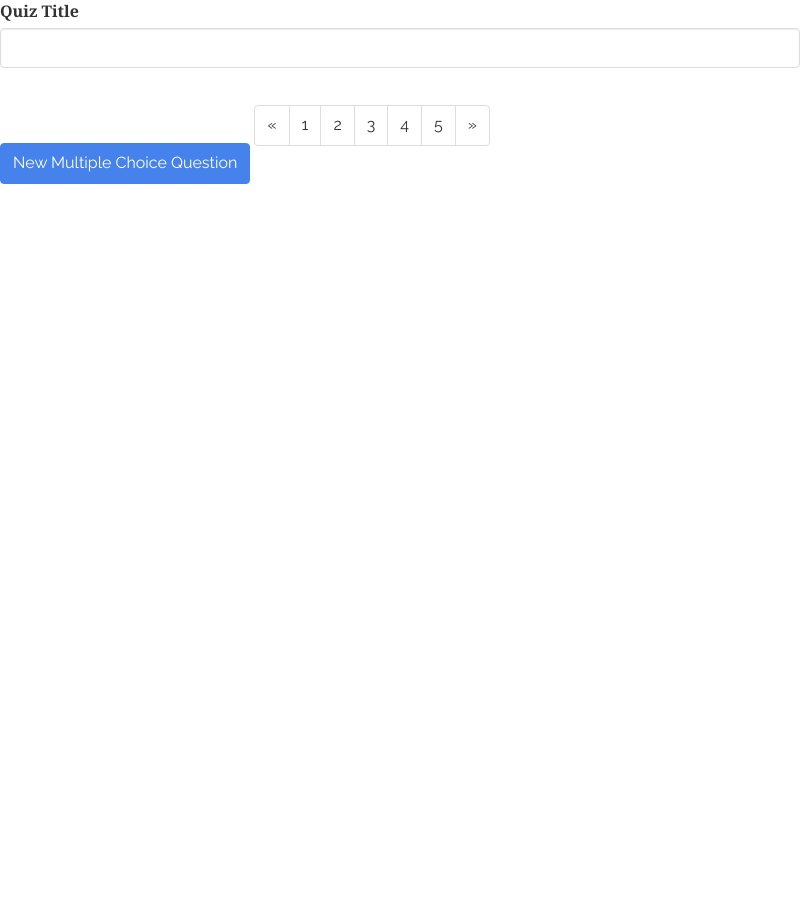
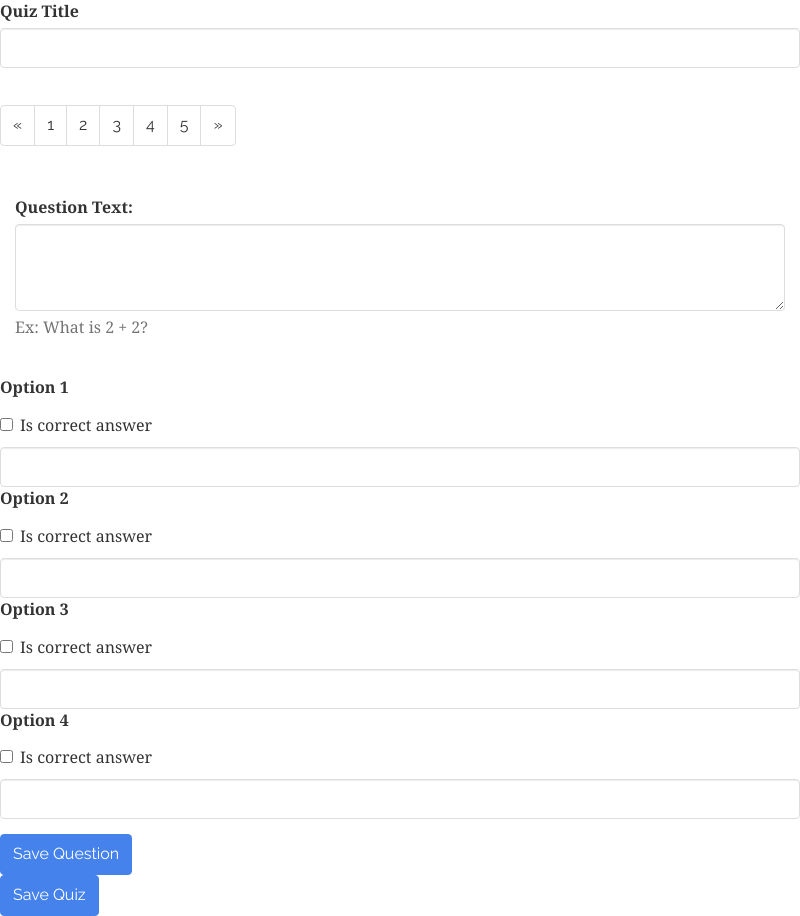
Before and after one commit to SleepyStrix/OpenClicker, an Electron app: page index.html in a window 800 px wide. Both pictures are taken after a click on the link "Build a quiz!". Before the commit the page ends 800 px from the top, so only its background shows below. Drawn offline with nearby package versions, Linux system fonts and the light colour scheme.

Commit message:
basic quiz building in, 5 questions for now

```diff
--- a/index.html
+++ b/index.html
@@ -25,36 +25,33 @@
 		and Electron <script>document.write(process.versions.electron)</script>.-->
 		<!--button type="button" onclick="test();">Build a quiz!</button-->
 		<br>
-		<a href="#" class="btn btn-primary btn-lg" onclick="switch_div('main_menu','quiz_builder');">
+		<a href="#" class="btn btn-primary btn-lg" onclick="open_quiz_builder();">
 		Build a quiz!
 		</a>
 	</div>
 
 	<div id ="quiz_builder">
 		<script>
-			var quiz = new_quiz();
-			console.log(quiz);
+			var active_question = 1;
 		</script>
 		<div class="form-group">
 			<label class="control-label" for="quiz_title">Quiz Title</label>
 			<input class="form-control" id="quiz_title" type="text">
 		</div>
 
-		<a href="#" class="btn btn-primary" onclick="show_div('question_builder_mc');">
+		<!--a href="#" class="btn btn-primary" onclick="show_div('question_builder_mc');">
 		New Multiple Choice Question
-		</a>
+		</a-->
 
 		<ul class="pagination">
 		  <li><a href="#">&laquo;</a></li>
-		  <li><a href="#">1</a></li>
-		  <li><a href="#">2</a></li>
-		  <li><a href="#">3</a></li>
-		  <li><a href="#">4</a></li>
-		  <li><a href="#">5</a></li>
+		  <li onclick="onclick_question_page(1);"><a href="#">1</a></li>
+		  <li onclick="onclick_question_page(2);"><a href="#">2</a></li>
+		  <li onclick="onclick_question_page(3);"><a href="#">3</a></li>
+		  <li onclick="onclick_question_page(4);"><a href="#">4</a></li>
+		  <li onclick="onclick_question_page(5);"><a href="#">5</a></li>
 		  <li><a href="#">&raquo;</a></li>
 		</ul>
-	</div>
-
 
 	<div id="question_builder_mc">
 		<br>
@@ -103,10 +100,13 @@
 		Save Question
 		</a>
 	</div>
+		<a href="#" class="btn btn-primary" onclick="save_quiz();">
+		Save Quiz
+		</a>
+	</div>
 
 	<!-- startup script to hide divs for single-page application -->
 	<script>
-		hide_div('question_builder_mc');
 		hide_div('quiz_builder');
 	</script>
 
--- /dev/null
+++ b/undefined.json
@@ -0,0 +1 @@
+{"title":"","questions":[{"question_text":"","options":[{"text":"","correct":false},{"text":"","correct":false},{"text":"","correct":false},{"text":"","correct":false}]},{"question_text":"","options":[{"text":"","correct":false},{"text":"","correct":false},{"text":"","correct":false},{"text":"","correct":false}]},{"question_text":"","options":[{"text":"","correct":false},{"text":"","correct":false},{"text":"","correct":false},{"text":"","correct":false}]},{"question_text":"","options":[{"text":"","correct":false},{"text":"","correct":false},{"text":"","correct":false},{"text":"","correct":false}]},{"question_text":"","options":[{"text":"","correct":false},{"text":"","correct":false},{"text":"","correct":false},{"text":"","correct":false}]}]}
--- a/utils.js
+++ b/utils.js
@@ -1,49 +1,120 @@
-const { remote } = require('electron');
+const {
+	remote
+} = require('electron');
 
-let test = function() {
+
+
+let test = function () {
 	console.log("test debug");
 	alert("eeee");
 }
 
-let hide_div = function(id) {
+let hide_div = function (id) {
 	document.getElementById(id).style.display = 'none';
 }
 
-let show_div = function(id) {
+let show_div = function (id) {
 	document.getElementById(id).style.display = 'initial';
 }
 
-let switch_div = function(current_id, next_id) {
+let switch_div = function (current_id, next_id) {
 	console.log(`switching from ${current_id} to ${next_id}`);
 	hide_div(current_id);
 	show_div(next_id);
 }
 
-let load_page_in_current = function(page_url) {
+let load_page_in_current = function (page_url) {
 	console.log(remote);
 }
 
-let new_quiz = function(quiz) {
+let open_quiz_builder = function () {
+	current_quiz = new_quiz();
+	load_current_question();
+	switch_div('main_menu','quiz_builder');
+}
+
+var current_quiz = null;
+var current_question_index = 0;
+
+let new_quiz = function (quiz) {
 	var quiz = {
-		"title" : "",
-		"options" : []
+		"title": "",
+		"questions": []
 	}
+	for (var j = 0; j < 5; j++) {
+		var question = {
+			"question_text" : "",
+			"options": []
+		}
+		for (var i = 0; i < 4; i++) {
+			var option = {
+				"text": "",
+				"correct": false
+			}
+			question.options.push(option);
+		}
+		quiz.questions.push(question);
+	}
+	current_question = quiz.questions[0];
 	return quiz;
 }
 
-let save_question = function() {
+let save_question = function () {
 	var question = {
-		"options" : []
+		"question_text" : "",
+		"options": []
 	}
+	question.question_text = document.getElementById('question_text').value || "";
 	for (var i = 0; i < 4; i++) {
 		let option_num = i + 1;
 		var option = {
-			"text" : document.getElementById('option_' + option_num).value,
-			"correct" : document.getElementById('option_' + option_num + '_correct').checked
+			"text": document.getElementById('option_' + option_num).value,
+			"correct": document.getElementById('option_' + option_num + '_correct').checked
 		}
 		question.options.push(option);
-		console.log(option);
+		//console.log(option);
 	}
-
+	console.log("saving question:");
+	console.log(question);
+	current_quiz.questions[current_question_index] = question;
+	//current_question = question;
 	//question validation
 }
+
+let onclick_question_page = function (page_num) {
+	console.log("switching to question " + page_num);
+	save_question();
+	current_question_index = page_num - 1;
+	load_current_question();
+}
+
+let load_current_question = function() {
+	var current_question = current_quiz.questions[current_question_index];
+	console.log("Loading question:");
+	console.log(current_question);
+	for (var i = 0; i < 4; i++) {
+		let option_num = i + 1;
+		document.getElementById('question_text').value = current_question.quesion_text || "";
+		document.getElementById('option_' + option_num).value = current_question.options[i].text;
+		document.getElementById('option_' + option_num + '_correct').checked = current_question.options[i].correct;
+		//console.log(option);
+	}
+}
+
+let save_quiz = function() {
+	save_question();
+	current_quiz.title = document.getElementById('quiz_title').value;
+	var { dialog } = require('electron').remote;
+	var path = dialog.showSaveDialog({buttonLabel: "Save Quiz"}) + ".json";
+	// writefile.js
+	var fs = require('fs');
+	var content = JSON.stringify(current_quiz);
+	if (path != undefined && path != null && path != "") {
+		fs.writeFile(path, content, 'utf8', function(err) {
+		if (err) throw err;
+		});
+	}
+}
+
+let load_quiz = function () {
+}
```
